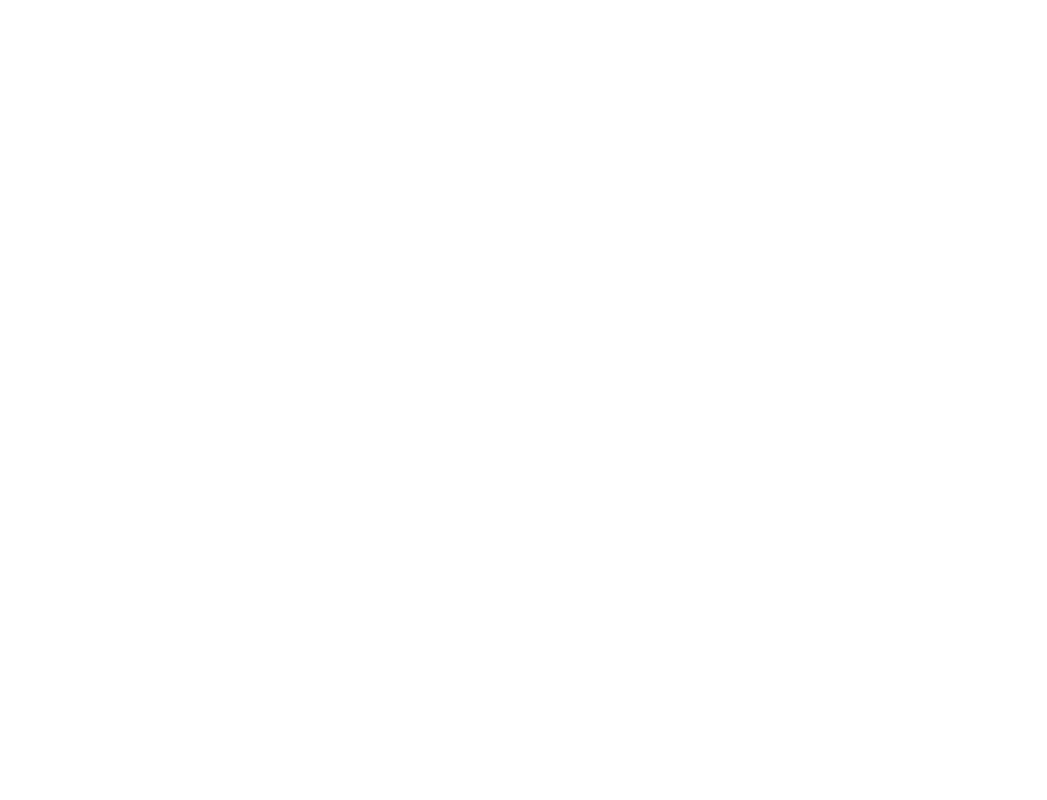
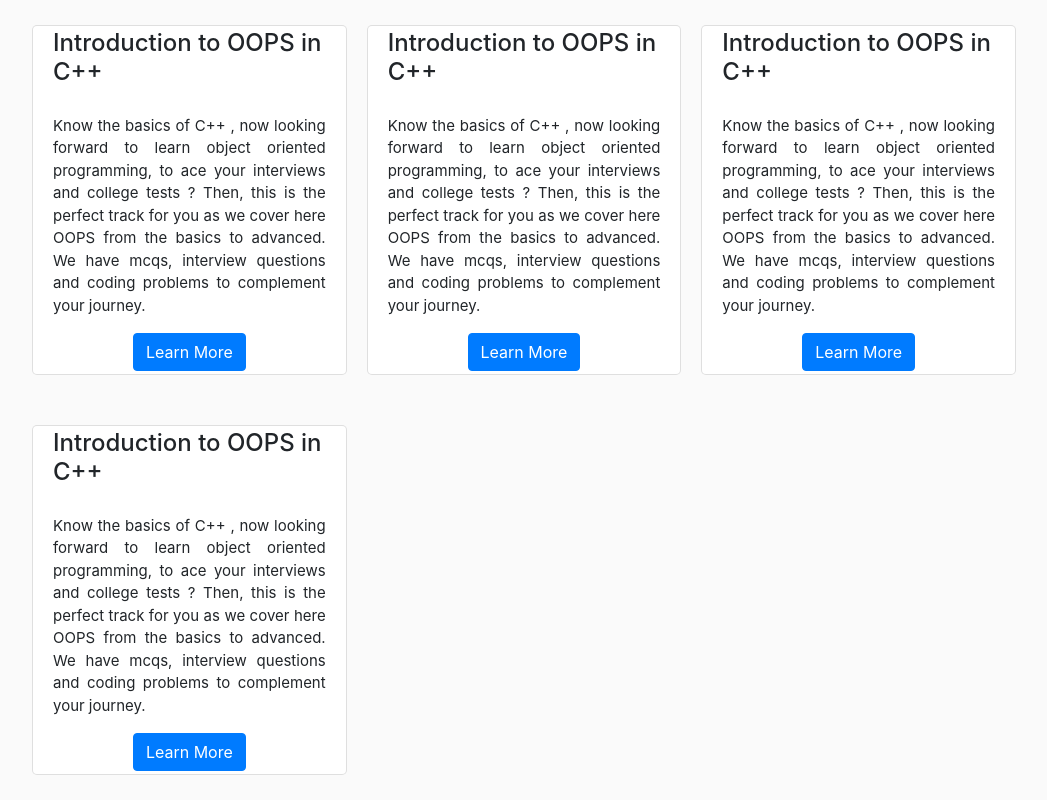
Before and after one commit to TimA314/dev-training-ground, a React (Create React App) app: page /tutorial in a window 1280 px wide. Before the commit this address had no page. Shown: the whole page, without its empty margins (116-1163 px from the left). Built offline with nearby package versions, Linux system fonts and the light colour scheme.

Commit message:
ADD: Tutorial Section, where all Tutorial Cards are Present.

```diff
--- a/package.json
+++ b/package.json
@@ -6,6 +6,7 @@
     "@testing-library/jest-dom": "^5.16.1",
     "@testing-library/react": "^12.1.2",
     "@testing-library/user-event": "^13.5.0",
+    "package.json": "^2.0.1",
     "react": "^17.0.2",
     "react-dom": "^17.0.2",
     "react-markdown": "^8.0.0",
--- a/public/index.html
+++ b/public/index.html
@@ -24,6 +24,9 @@
       work correctly both with client-side routing and a non-root public URL.
       Learn how to configure a non-root public URL by running `npm run build`.
     -->
+    <link rel="stylesheet" href="https://stackpath.bootstrapcdn.com/bootstrap/4.1.0/css/bootstrap.min.css"
+integrity="sha384-9gVQ4dYFwwWSjIDZnLEWnxCjeSWFphJiwGPXr1jddIhOegiu1FwO5qRGvFXOdJZ4"
+crossorigin="anonymous">
     <title>React App</title>
   </head>
   <body>
@@ -39,5 +42,16 @@
       To begin the development, run `npm start` or `yarn start`.
       To create a production bundle, use `npm run build` or `yarn build`.
     -->
+    <script src="https://code.jquery.com/jquery-3.3.1.slim.min.js"
+integrity="sha384-q8i/X+965DzO0rT7abK41JStQIAqVgRVzpbzo5smXKp4YfRvH+8abtTE1Pi6jizo"
+crossorigin="anonymous"></script>
+
+<script src="https://cdnjs.cloudflare.com/ajax/libs/popper.js/1.14.0/umd/popper.min.js"
+integrity="sha384-cs/chFZiN24E4KMATLdqdvsezGxaGsi4hLGOzlXwp5UZB1LY//20VyM2taTB4QvJ"
+crossorigin="anonymous"></script>
+
+<script src="https://stackpath.bootstrapcdn.com/bootstrap/4.1.0/js/bootstrap.min.js"
+integrity="sha384-uefMccjFJAIv6A+rW+L4AHf99KvxDjWSu1z9VI8SKNVmz4sk7buKt/6v9KI65qnm"
+crossorigin="anonymous"></script>
   </body>
 </html>
--- a/src/App.js
+++ b/src/App.js
@@ -1,14 +1,19 @@
 import ReactDOM from "react-dom";
 import { BrowserRouter, Routes, Route } from "react-router-dom";
+import "./css/App.css";
+
 import Home from "./pages/Home";
-
+import TutorialSection from "./pages/TutorialSection";
 export default function App() {
   return (
-    <BrowserRouter>
-      <Routes>
-        <Route index element={<Home />} />
-      </Routes>
-    </BrowserRouter>
+    <div className="App">
+      <BrowserRouter>
+        <Routes>
+          <Route index element={<Home />} />
+          <Route path="/tutorial" element={<TutorialSection />} />
+        </Routes>
+      </BrowserRouter>
+    </div>
   );
 }
 
--- /dev/null
+++ b/src/components/TutorialCard.js
@@ -0,0 +1,16 @@
+import React from "react";
+import "../css/TutorialCard.css";
+
+const TutorialCard = () => {
+    return (
+        <>
+            <div className="card">
+                <h4 className="card-title">Introduction to OOPS in C++</h4>
+                <p className="mt-3">Know the basics of C++ , now looking forward to learn object oriented programming, to ace your interviews and college tests ? Then, this is the perfect track for you as we cover here OOPS from the basics to advanced. We have mcqs, interview questions and coding problems to complement your journey. </p>
+                <a target="_blank" class="btn btn-primary mt-auto" href="https://www.codingninjas.com/codestudio/guided-paths/basics-of-c/content/118817/offering/1381799" role="button">Learn More</a>
+            </div>
+        </>
+    )
+}
+
+export default TutorialCard;
--- /dev/null
+++ b/src/css/App.css
@@ -0,0 +1,6 @@
+.App{
+    display: flex;
+    align-items: center;
+    justify-content: center;
+    background-color: rgba(250, 250, 250, 250);
+}
--- /dev/null
+++ b/src/css/TutorialCard.css
@@ -0,0 +1,39 @@
+.card{
+    border-radius: 5px;
+    background-color: rgba(255, 255, 255, 255);
+    padding: 10px 20px;
+    cursor: pointer;
+    transition: all 0.25s ease-in-out;
+    display: flex;
+    align-items: center;
+    justify-content: center;
+    height: 350px;
+}
+.card:hover{
+    box-shadow: 5px 5px 5px 1px rgba(0,0,0,0.25);
+-webkit-box-shadow: 5px 5px 5px 1px rgba(0,0,0,0.25);
+-moz-box-shadow: 5px 5px 5px 1px rgba(0,0,0,0.25);
+
+transform: scale(1.02);
+}
+.card > p{
+text-align: justify;
+font-size: 15px;
+}
+
+.btn{
+    width: fit-content;
+    margin: auto;
+}
+
+@media  screen and (max-width: 1200px) {
+    .card > p{
+        font-size: 13px;
+    }
+    .card > h4{
+        font-size: 20px;
+    }
+    .btn{
+        font-size: 13px;
+    }
+}
--- /dev/null
+++ b/src/css/TutorialSection.css
@@ -0,0 +1,24 @@
+.tutorial_section_container{
+    align-items: center;
+    justify-content: center;
+    min-height: 100vh;
+    display: grid;
+    grid-template-columns: 1fr 1fr 1fr;
+    grid-gap: 20px;
+    margin: 0px 20px;
+    padding: 10px 20px;
+    width: 80%;
+}
+
+@media screen and (max-width: 1200px) {
+    .tutorial_section_container{
+    grid-template-columns: 1fr 1fr;
+    }
+}
+@media  screen and (max-width: 700px) {
+    .tutorial_section_container{
+        display: flex;
+        flex-wrap: wrap;
+        flex-direction: column;
+    }
+}
--- /dev/null
+++ b/src/pages/TutorialSection.js
@@ -0,0 +1,18 @@
+import React from "react";
+import "../css/TutorialSection.css";
+import TutorialCard from "../components/TutorialCard";
+
+const TutorialSection = () => {
+    return (
+        <>
+            <div className="tutorial_section_container">
+                <TutorialCard />
+                <TutorialCard />
+                <TutorialCard />
+                <TutorialCard />
+            </div>
+        </>
+    );
+};
+
+export default TutorialSection;
```
Also changed, not shown: 1 other file (tests, documents, lock files or other folders).
